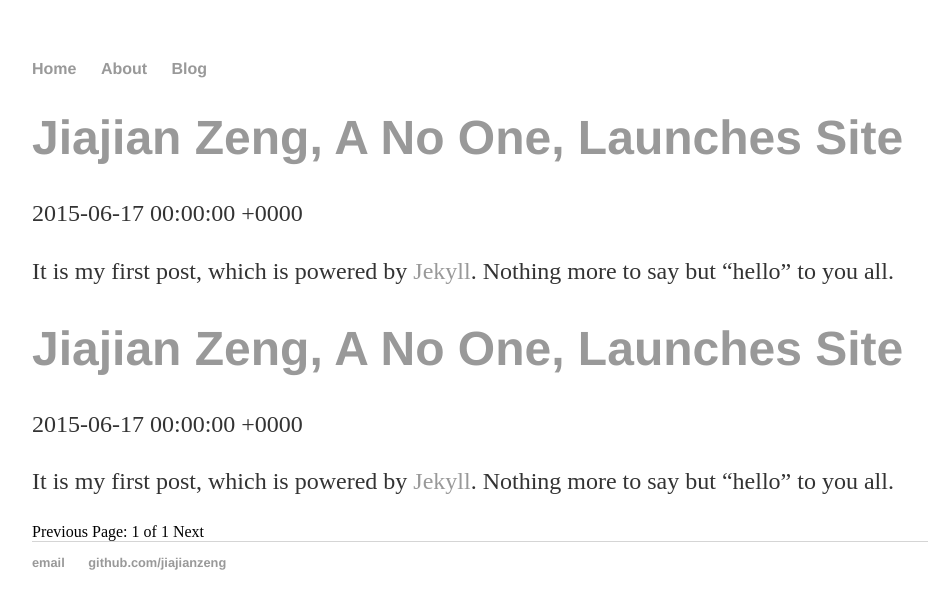
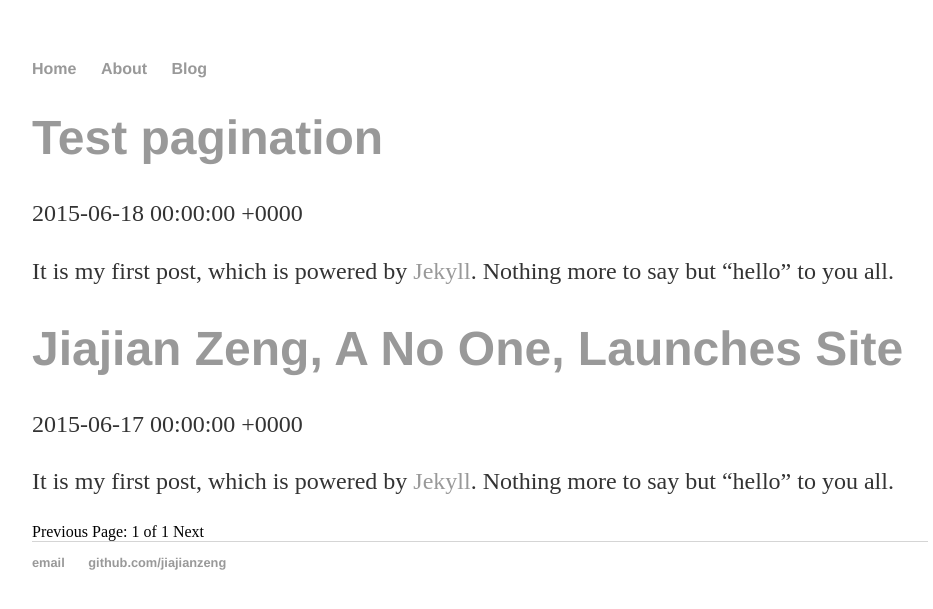
Before and after one commit to JiajianZeng/jiajianzeng.github.io, a Jekyll site: the page built from blog/index.html, in a window 1280 px wide. Shown: the top 609 px of the page, without its empty margins (160-1093 px from the left). Built offline with Jekyll 4.4.1, drawn with Linux system fonts in a browser that asks for light colours; the list of posts is cut into pages by our own code.

Commit message:
Update 2015-06-18-test-pagination.md

```diff
--- a/_posts/2015-06-18-test-pagination.md
+++ b/_posts/2015-06-18-test-pagination.md
@@ -1,6 +1,6 @@
 ---
 layout: post
-title: "Jiajian Zeng, A No One, Launches Site"
-date: 2015-06-17
+title: "Test pagination"
+date: 2015-06-18
 ---
 It is my first post, which is powered by [Jekyll](http://jekyllrb.com). Nothing more to say but "hello" to you all.
```
